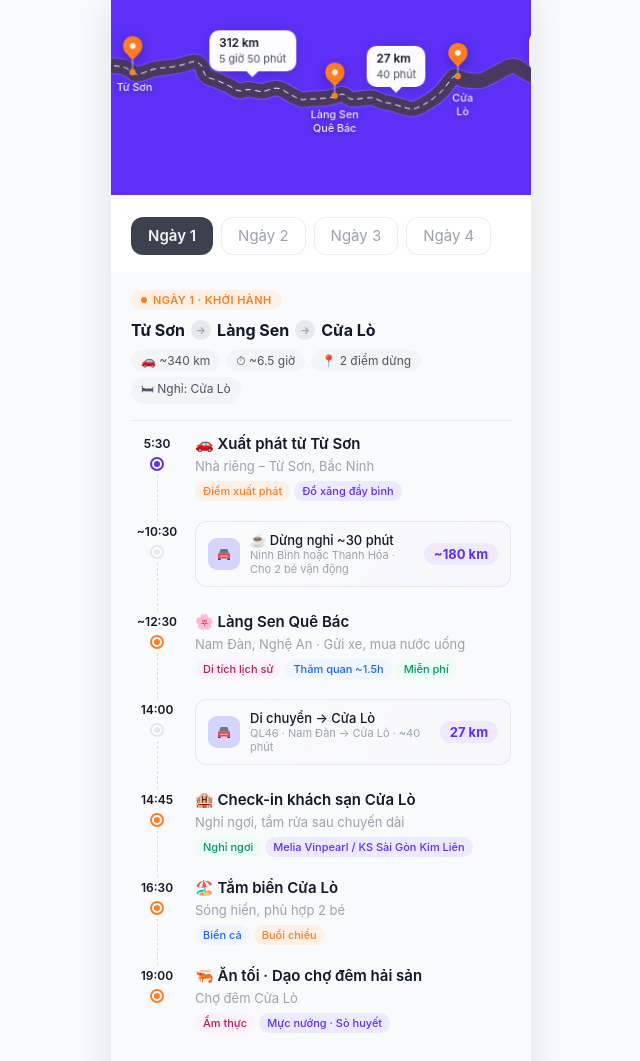
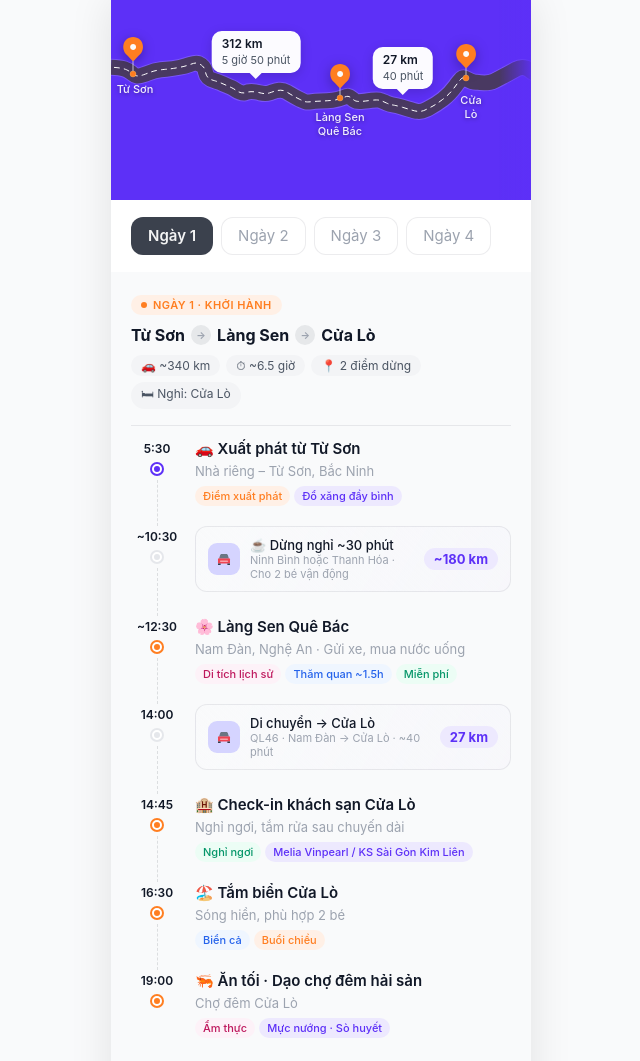
Before and after one commit to ductran146/travel-plan, a plain HTML site: page travel-plan.html in a window 1280 px wide. Shown: the whole page, without its empty margins (319-959 px from the left). Drawn offline with Linux system fonts and the light colour scheme; a web font is replaced by a local one.

Commit message:
Add files via upload

```diff
--- a/travel-plan.html
+++ b/travel-plan.html
@@ -89,10 +89,9 @@
   .hero {
     position: sticky; top:0; z-index:60;
     background: var(--primary);
-    height: 200px; /* updated by JS on init & resize */
+    height: 200px;
     overflow: hidden;
     flex-shrink: 0;
-    transition: height 0.55s cubic-bezier(.4,0,.2,1);
   }
 
   /* scroll edge fade indicators */
@@ -107,14 +106,15 @@
 
   .route-wrapper {
     position: absolute; inset:0;
-    overflow: hidden;
+    overflow-x: auto; overflow-y: hidden;
+    -webkit-overflow-scrolling: touch;
+    scrollbar-width: none; cursor: grab; user-select: none;
   }
   .route-wrapper::-webkit-scrollbar { display:none; }
+  .route-wrapper.grabbing { cursor: grabbing; }
 
   .route-track {
     position: relative; width:1553px; height:200px; flex-shrink:0;
-    transform-origin: left top;
-    will-change: transform;
   }
 
   .route-svg {
@@ -1329,66 +1329,36 @@
 </div>
 
 <script>
-  /* ── CONFIG ── */
-  // SVG canvas = 1553px wide. Each day's "viewport window" start X in SVG coords:
-  // Day1: 0–430, Day2: 430–770, Day3: 770–1200, Day4: 1200–1553
-  const SVG_W = 1553;
-  const DAY_WIN = {
-    1: { x: 0,    w: 430  },
-    2: { x: 380,  w: 420  },
-    3: { x: 740,  w: 460  },
-    4: { x: 1160, w: 393  },
+  const DAY_CONFIG = {
+    1:{scrollTarget:0}, 2:{scrollTarget:380},
+    3:{scrollTarget:780}, 4:{scrollTarget:1200},
   };
   const DAY_COLORS = {1:'#FF7E21',2:'#F730B6',3:'#5D30F7',4:'#059669'};
-  let currentDay = 1;
+  let currentDay=1, isScrollingRoute=false;
 
-  const routeTrack   = document.querySelector('.route-track');
-  const routeWrapper = document.getElementById('routeWrapper');
-  const fadeL = document.getElementById('fadel');
-  const fadeR = document.getElementById('fader');
-  const heroEl = document.getElementById('hero');
-
-  /* ── SCALE: fit viewport, pan to active day window ── */
-  function applyRouteTransform(day, animate) {
-    const vw   = routeWrapper.clientWidth || window.innerWidth;
-    const win  = DAY_WIN[day];
-    const scale = vw / win.w;
-    const tx    = -win.x * scale;
-
-    const minTx = -(SVG_W * scale - vw);
-    const safeTx = Math.max(minTx, Math.min(0, tx));
-
-    routeTrack.style.transition = animate
-      ? 'transform 0.55s cubic-bezier(.4,0,.2,1)' : 'none';
-    routeTrack.style.transform  = `translateX(${safeTx}px) scale(${scale})`;
-
-    // Update hero height to match scaled track height
-    const scaledH = Math.round(200 * scale);
-    heroEl.style.height = scaledH + 'px';
-
-    fadeL.classList.add('hidden');
-    fadeR.classList.add('hidden');
-  }
-
-  /* ── PIN ANIMATION ── */
-  function animatePinsForDay(day) {
+  /* ── PIN GROW ANIMATION ── */
+  function animatePinsInView() {
+    const wrapper = document.getElementById('routeWrapper');
+    const visL = wrapper.scrollLeft - 20;
+    const visR = visL + wrapper.clientWidth + 80;
     const allPins  = Array.from(document.querySelectorAll('.stop-pin'));
     const allStems = Array.from(document.querySelectorAll('.stem-line'));
 
-    // Reset all
     allPins.forEach((pin, i) => {
-      pin.classList.remove('pin-visible','pin-glow');
-      if (allStems[i]) allStems[i].classList.remove('stem-visible');
+      const x = parseInt(pin.style.left) + 12;
+      if (x < visL || x > visR) {
+        pin.classList.remove('pin-visible','pin-glow');
+        if (allStems[i]) allStems[i].classList.remove('stem-visible');
+      }
     });
 
-    // Show pins for active day, staggered
-    const dayPins = allPins
+    const visible = allPins
       .map((pin, i) => ({ pin, stem: allStems[i]||null, x: parseInt(pin.style.left)+12 }))
-      .filter(d => +d.pin.dataset.day === day)
+      .filter(d => d.x >= visL && d.x <= visR)
       .sort((a,b) => a.x - b.x);
 
-    dayPins.forEach((d, idx) => {
-      const delay = idx * 90;
+    visible.forEach((d, idx) => {
+      const delay = idx * 75;
       setTimeout(() => {
         if (d.stem) d.stem.classList.add('stem-visible');
       }, delay);
@@ -1400,7 +1370,7 @@
   }
 
   /* ── SWITCH DAY ── */
-  function switchDay(day) {
+  function switchDay(day, fromScroll=false) {
     const isForward = day > currentDay;
     currentDay = day;
 
@@ -1411,7 +1381,7 @@
 
     document.querySelectorAll('.day-section').forEach(s=>s.classList.remove('active','slide-left'));
     const target = document.getElementById('day'+day);
-    if (!isForward) target.classList.add('slide-left');
+    if (!isForward && !fromScroll) target.classList.add('slide-left');
     target.classList.add('active');
 
     window.scrollTo(0, savedScrollY);
@@ -1427,9 +1397,45 @@
       dot.setAttribute('fill', allPins[i] && +allPins[i].dataset.day===day ? DAY_COLORS[day] : '#FF7E21');
     });
 
-    applyRouteTransform(day, true);
-    setTimeout(() => animatePinsForDay(day), 200);
+    if (!fromScroll) {
+      isScrollingRoute=true;
+      routeWrapper.scrollTo({left:DAY_CONFIG[day].scrollTarget, behavior:'smooth'});
+      setTimeout(() => { isScrollingRoute=false; animatePinsInView(); }, 750);
+    }
   }
+
+  /* ── ROUTE SCROLL ── */
+  const routeWrapper = document.getElementById('routeWrapper');
+  const fadeL = document.getElementById('fadel');
+  const fadeR = document.getElementById('fader');
+
+  function updateFades() {
+    const sl = routeWrapper.scrollLeft;
+    const max = routeWrapper.scrollWidth - routeWrapper.clientWidth;
+    fadeL.classList.toggle('hidden', sl < 10);
+    fadeR.classList.toggle('hidden', sl > max - 10);
+  }
+
+  let scrollTimer = null;
+  routeWrapper.addEventListener('scroll', () => {
+    updateFades();
+    clearTimeout(scrollTimer);
+    scrollTimer = setTimeout(animatePinsInView, 160);
+    if (isScrollingRoute) return;
+    const sl = routeWrapper.scrollLeft;
+    const d = sl>=950?4:sl>=560?3:sl>=250?2:1;
+    if (d!==currentDay) switchDay(d,true);
+  });
+
+  let isDragging=false, startX, scrollLeft0;
+  routeWrapper.addEventListener('mousedown', e=>{isDragging=true;startX=e.pageX-routeWrapper.offsetLeft;scrollLeft0=routeWrapper.scrollLeft;routeWrapper.classList.add('grabbing');});
+  routeWrapper.addEventListener('mouseleave',()=>{isDragging=false;routeWrapper.classList.remove('grabbing');});
+  routeWrapper.addEventListener('mouseup',   ()=>{isDragging=false;routeWrapper.classList.remove('grabbing');});
+  routeWrapper.addEventListener('mousemove', e=>{if(!isDragging)return;e.preventDefault();routeWrapper.scrollLeft=scrollLeft0-(e.pageX-routeWrapper.offsetLeft-startX);});
+  let tStartX=0, tScrollL=0;
+  routeWrapper.addEventListener('touchstart',e=>{tStartX=e.touches[0].clientX;tScrollL=routeWrapper.scrollLeft;},{passive:true});
+  routeWrapper.addEventListener('touchmove', e=>{routeWrapper.scrollLeft=tScrollL+(tStartX-e.touches[0].clientX);},{passive:true});
+  routeWrapper.addEventListener('touchend',  ()=>{clearTimeout(scrollTimer);scrollTimer=setTimeout(animatePinsInView,200);});
 
   /* ── TOOLTIPS ── */
   const tooltip = document.createElement('div');
@@ -1451,16 +1457,14 @@
 
   /* ── FAB ── */
   const fab = document.querySelector('.fab');
+  const heroEl = document.getElementById('hero');
   window.addEventListener('scroll',()=>fab.classList.toggle('visible',window.scrollY>heroEl.offsetHeight+80));
   fab.addEventListener('click',()=>window.scrollTo({top:0,behavior:'smooth'}));
 
-  /* ── RESIZE: re-apply transform on orientation change ── */
-  window.addEventListener('resize', () => applyRouteTransform(currentDay, false));
-
   /* ── INIT ── */
-  applyRouteTransform(1, false);
+  updateFades();
   switchDay(1);
-  setTimeout(() => animatePinsForDay(1), 350);
+  setTimeout(animatePinsInView, 350);
 </script>
 </body>
 </html>
```
